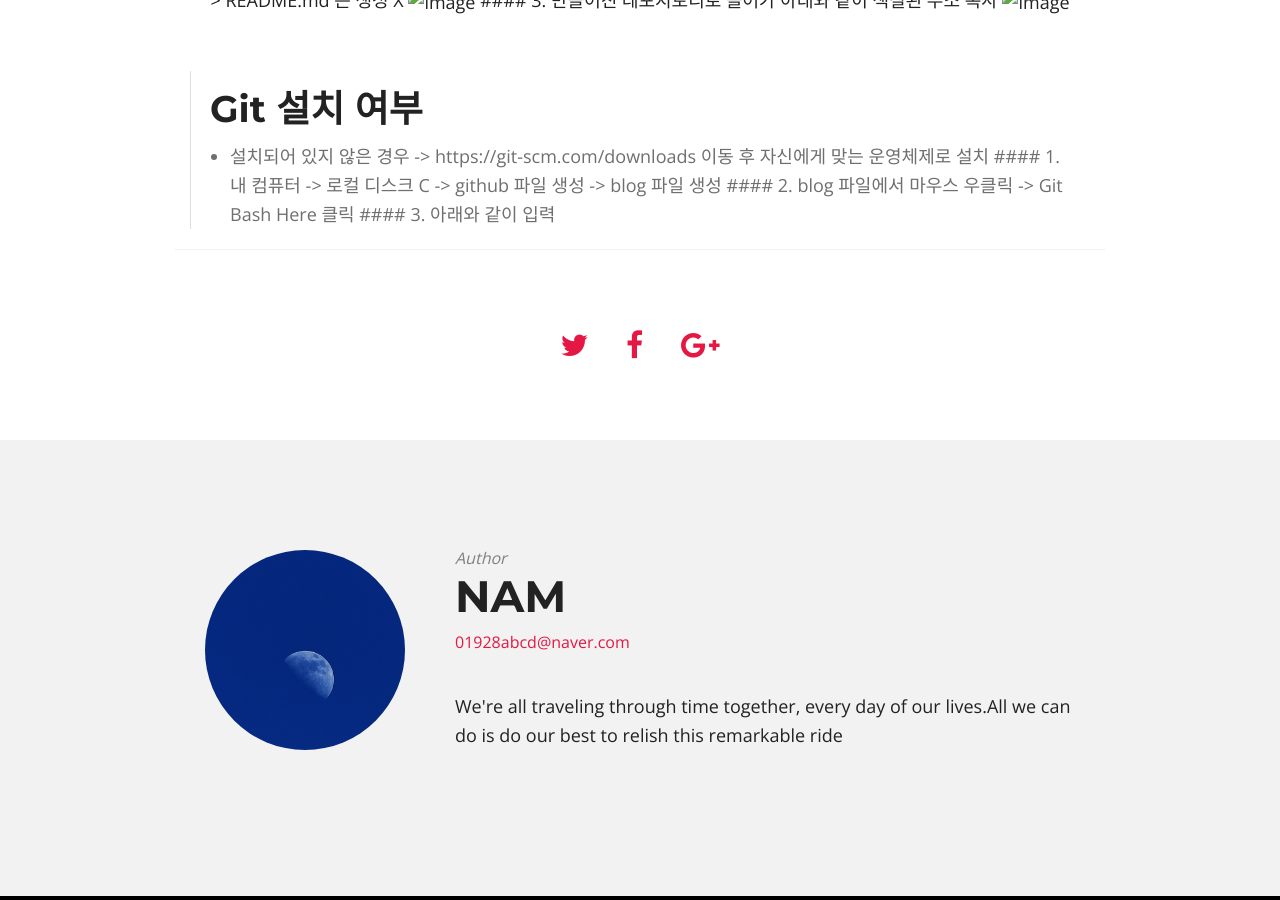
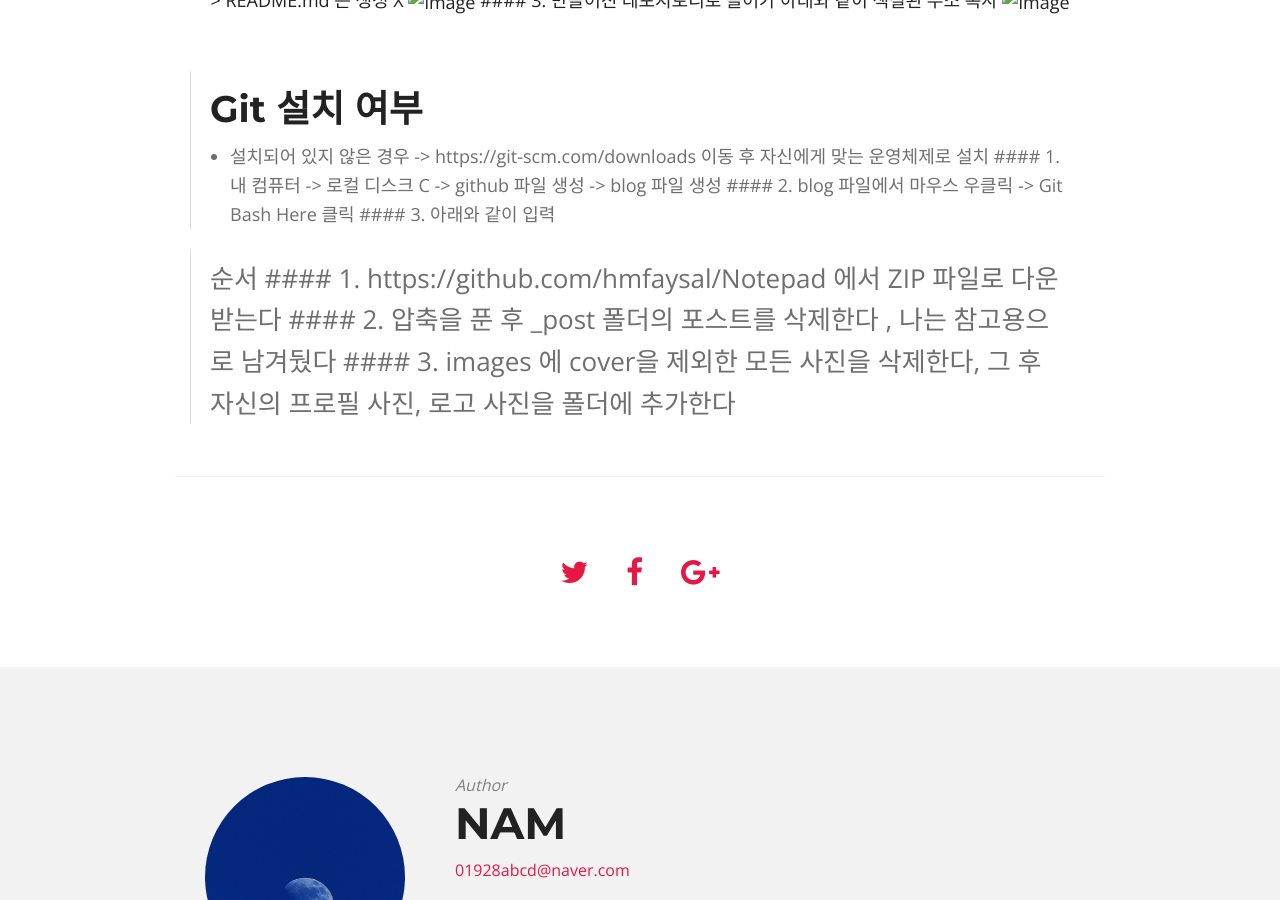
Before and after one commit to NamSuJi/namsuji.github.io, a Jekyll site: the page built from _posts/2019-11-24-HowTomakeBlog.md, in a window 1280 px wide and 900 px high, scrolled down 897 px. Built offline with Jekyll 4.4.1, drawn with Linux system fonts in a browser that asks for light colours; nearby versions of some CDN libraries; our own code applies the rules of GitHub Pages for plain Markdown files.

Commit message:
Update 2019-11-24-HowTomakeBlog.md

```diff
--- a/_posts/2019-11-24-HowTomakeBlog.md
+++ b/_posts/2019-11-24-HowTomakeBlog.md
@@ -23,3 +23,8 @@ Jekyll을 이용하는 방법도 Ruby를 설치해서 하는 방법, 다른 분
  #### 1. 내 컴퓨터 -> 로컬 디스크 C -> github 파일 생성 -> blog 파일 생성
  #### 2. blog 파일에서 마우스 우클릭 -> Git Bash Here 클릭
  #### 3. 아래와 같이 입력
+
+> 순서
+ #### 1. https://github.com/hmfaysal/Notepad 에서 ZIP 파일로 다운 받는다
+ #### 2. 압축을 푼 후 _post 폴더의 포스트를 삭제한다 , 나는 참고용으로 남겨뒀다
+ #### 3. images 에 cover을 제외한 모든 사진을 삭제한다, 그 후 자신의 프로필 사진, 로고 사진을 폴더에 추가한다
```
